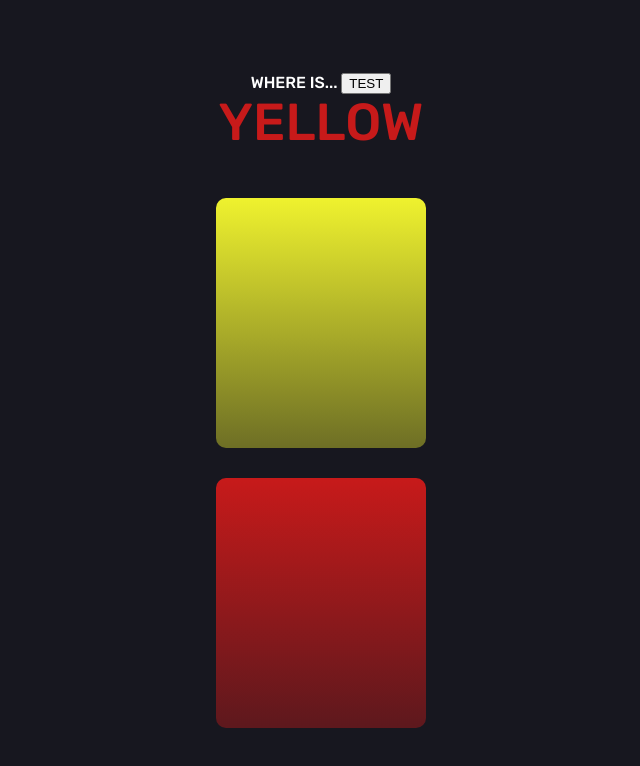
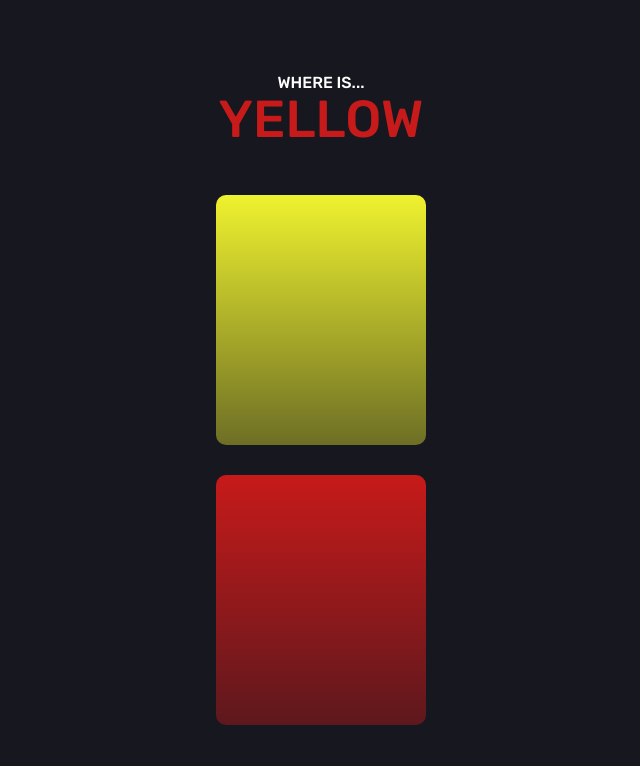
Before and after one commit to kstawinski/pickcolor.fun, a Vue app: page /game in a window 1280 px wide. Shown: the top 766 px of the page, without its empty margins (319-959 px from the left). Built offline with nearby package versions, Linux system fonts and the light colour scheme.

Commit message:
Remove button for design tests

```diff
--- a/src/views/Game.vue
+++ b/src/views/Game.vue
@@ -1,7 +1,7 @@
 <template>
   <div class="home_container">
     <div class="home">
-      <div class="home_subtitle">Where is... <button @click="testgame">TEST</button></div>
+      <div class="home_subtitle">Where is...</div>
       <div class="home_title" :style="{ color: game.randomColor }">
         {{ colors[game.goodColor].name }}
       </div>
@@ -104,11 +104,6 @@ export default {
     };
   },
   methods: {
-    testgame() {
-      this.game.started = true;
-      this.game.time = 1.7;
-      this.gmae.stats.points = 35;
-    },
     initGame() {
       this.generateColors();
     },
```
